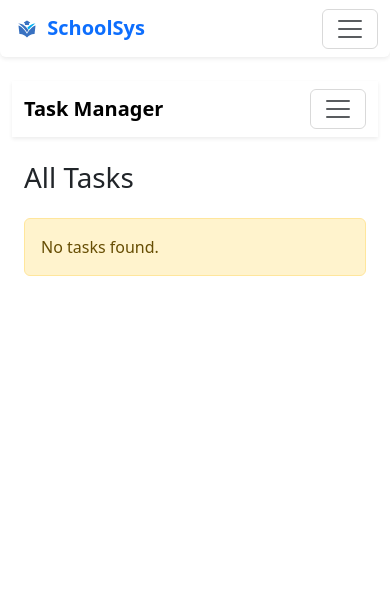
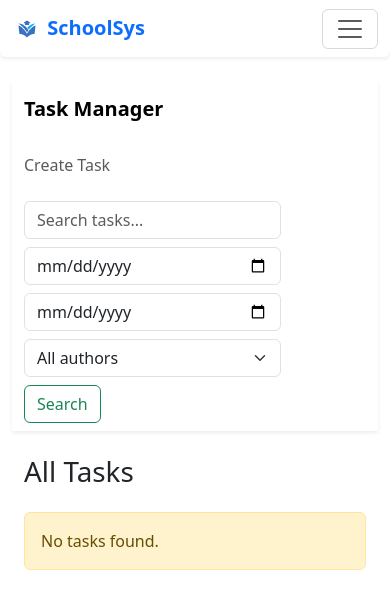
Before and after one commit to Mykhailo-Tr/IT-Turik, a Django app: page /tasks/ in a window 390 px wide. Shown: the top 609 px of the page. Run offline with Django 5.2, Linux system fonts and the light colour scheme; the visitor is signed in with stand-in values (Sample User, id 1); data comes from the database, SQL or seed files in the repository; data that the repository does not hold is empty; some libraries are stand-ins or nearby versions.

Commit message:
feat: refactor navbar layout for improved responsiveness and usability

```diff
--- a/school_system/templates/tasks/navbar.html
+++ b/school_system/templates/tasks/navbar.html
@@ -1,24 +1,23 @@
-<nav class="navbar navbar-expand-lg shadow-sm mb-4">
-    <div class="container-fluid">
+<nav class="navbar shadow-sm mb-4">
+  <div class="container-fluid d-flex flex-column flex-md-row align-items-start align-items-md-center justify-content-between gap-3">
+
+    <!-- Назва бренду -->
     <a class="navbar-brand fw-bold" href="{% url 'tasks' %}">Task Manager</a>
-      <button class="navbar-toggler" type="button" data-bs-toggle="collapse" data-bs-target="#taskNavbar" aria-controls="taskNavbar" aria-expanded="false" aria-label="Toggle navigation">
-        <span class="navbar-toggler-icon"></span>
-      </button>
 
-      <div class="collapse navbar-collapse" id="taskNavbar">
-        <ul class="navbar-nav me-auto mb-2 mb-lg-0">
-          <li class="nav-item {% if page == 'create_task' %}active{% endif %}">
+    <!-- Навігація -->
+    <ul class="navbar-nav flex-row flex-wrap">
+      <li class="nav-item me-3 {% if page == 'create_task' %}active{% endif %}">
         <a class="nav-link" href="{% url 'create_task' %}">Create Task</a>
       </li>
     </ul>
 
-        <form class="d-flex" method="get" action="{% url 'tasks' %}">
-          <input class="form-control me-2" type="search" name="q" placeholder="Search tasks..." aria-label="Search" value="{{ request.GET.q|default:'' }}">
+    <!-- Форма фільтрів -->
+    <form class="d-flex flex-column flex-md-row align-items-start align-items-md-center gap-2" method="get" action="{% url 'tasks' %}">
+      <input class="form-control" type="search" name="q" placeholder="Search tasks..." value="{{ request.GET.q|default:'' }}">
+      <input type="date" name="from_date" value="{{ request.GET.from_date }}" class="form-control">
+      <input type="date" name="to_date" value="{{ request.GET.to_date }}" class="form-control">
 
-          <input type="date" name="from_date" value="{{ request.GET.from_date }}" class="form-control me-2">
-          <input type="date" name="to_date" value="{{ request.GET.to_date }}" class="form-control me-2">
-
-          <select name="author" class="form-select me-2">
+      <select name="author" class="form-select">
         <option value="">All authors</option>
         {% for author in users %}
           <option value="{{ author.id }}" {% if request.GET.author == author.id|stringformat:"s" %}selected{% endif %}>
@@ -29,6 +28,6 @@
 
       <button class="btn btn-outline-success" type="submit">Search</button>
     </form>
-      </div>
+
   </div>
 </nav>
```
Lines whose indentation alone changed are shown as unchanged.
